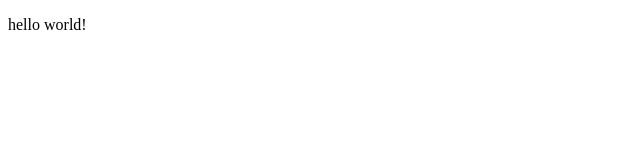
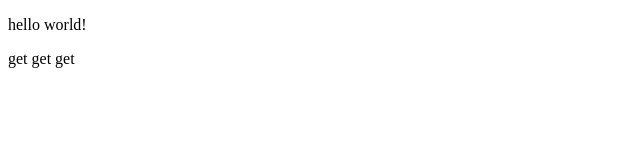
Before and after one commit to Xednicoder/HTML_IntroducePage, a plain HTML site: page index.html in a window 1280 px wide. Shown: the full height of the page, 0-640 px from the left. Drawn offline with Linux system fonts and the light colour scheme.

Commit message:
2. getget

```diff
--- a/index.html
+++ b/index.html
@@ -4,6 +4,7 @@
     <head>
         <body>
             <p>hello world!</p>
+            <p>get get get</p>
         </body>
     </head>
 </html>
```
